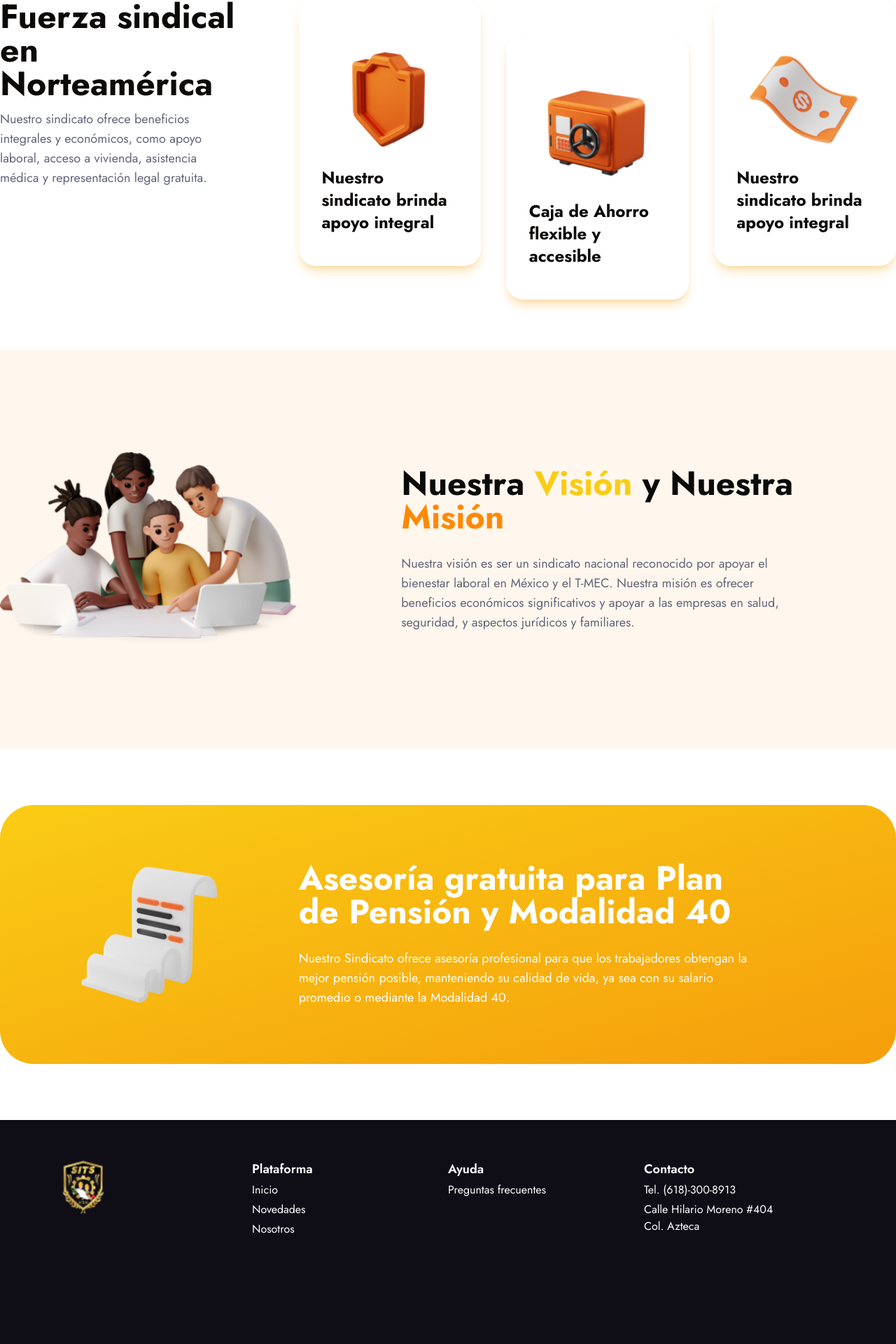
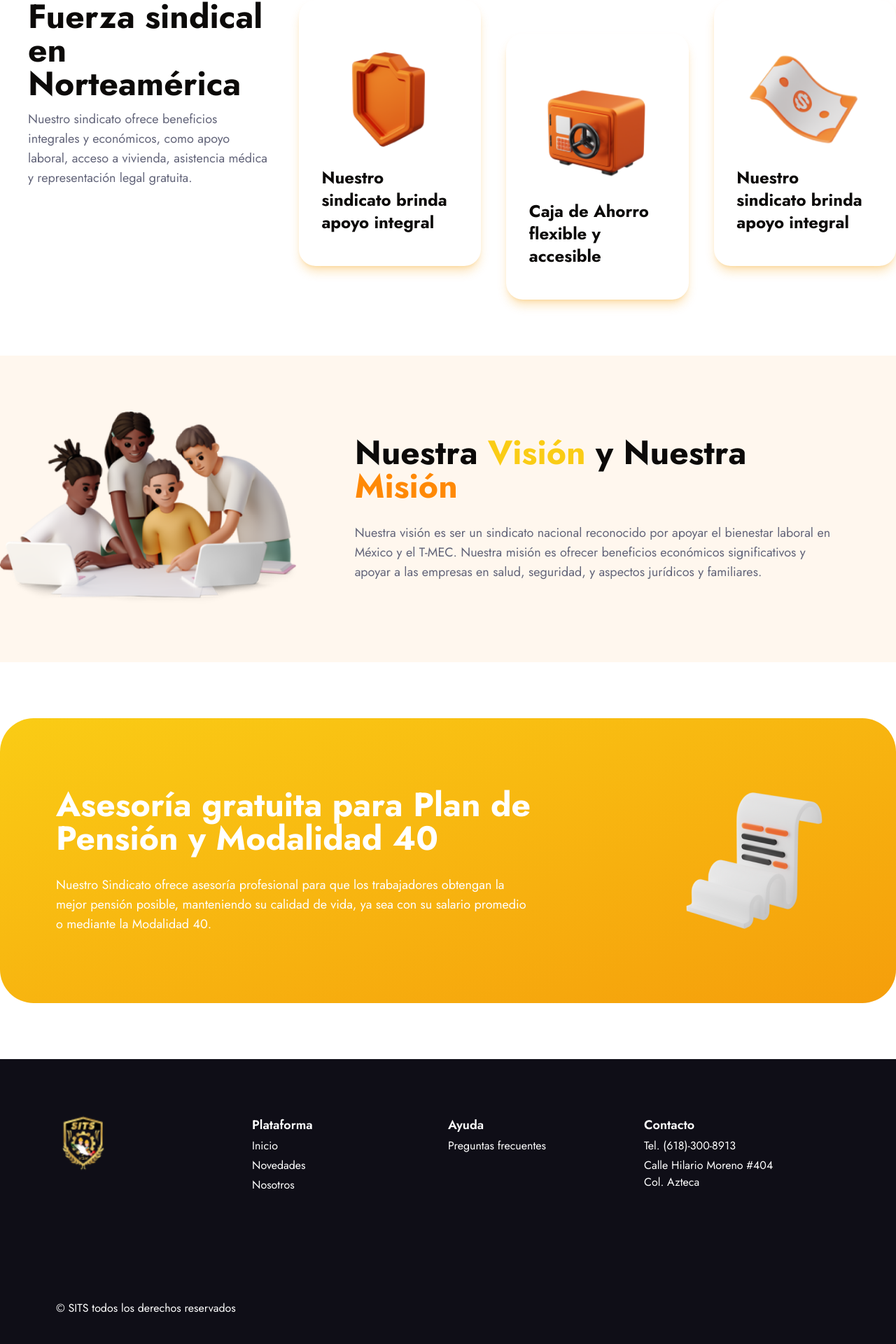
Before and after one commit to oneangel/sits-front, a React (Vite) app: page / in a window 1280 px wide. Shown: the part 858-2778 px from the top of the page at 70% size. Built offline with nearby package versions, Linux system fonts and the light colour scheme.

Commit message:
landing page responisve

```diff
--- a/src/pages/Landing.tsx
+++ b/src/pages/Landing.tsx
@@ -17,7 +17,7 @@ function Landing() {
       {/* Section 1 */}
       <div
         id="home"
-        className=" bg-gradient-to-br from-yellow-400 to-amber-500 max-w-screen-2xl w-full h-[650px] mx-auto mt-32 md:rounded-t-[50px] md:rounded-bl-[50px] md:rounded-br-[320px] flex-row flex"
+        className=" bg-gradient-to-br from-yellow-400 to-amber-500 max-w-screen-2xl w-full h-[650px] mx-auto md:mt-32 md:rounded-t-[50px] md:rounded-bl-[50px] md:rounded-br-[320px] flex-row flex"
       >
         <div className="mx-auto my-auto xl:w-1/3 pl-14">
           <h2 className="text-4xl font-bold text-white md:text-6xl">
@@ -35,59 +35,65 @@ function Landing() {
           </div>
         </div>
         <div className="flex w-2/3">
-          <img src={img1} alt="" className="mx-auto my-auto h-[550px] hidden xl:block" />
+          <img
+            src={img1}
+            alt=""
+            className="mx-auto my-auto h-[550px] hidden xl:block"
+          />
         </div>
       </div>
 
       {/* Section 2 */}
       <div
         id="news"
-        className="#news max-w-screen-xl mx-auto h-[500px] mt-20 flex flex-row"
+        className="#news max-w-screen-xl mx-auto mt-20 lg:flex lg:flex-row mb-20"
       >
         {/* Titulo */}
-        <div className="w-1/3">
-          <h3 className="w-[350px] text-5xl font-bold">
+        <div className="px-10 mb-10 lg:w-1/3">
+          <h3 className="text-5xl font-bold">
             Fuerza sindical en Norteamérica
           </h3>
-          <p className="w-[330px] text-lg mt-3 text-[#626479]">
+          <p className="text-lg mt-3 text-[#626479]">
             Nuestro sindicato ofrece beneficios integrales y económicos, como
             apoyo laboral, acceso a vivienda, asistencia médica y representación
             legal gratuita.
           </p>
         </div>
         {/* Cards */}
-        <div className="grid w-2/3 grid-cols-3 gap-9">
+        <div className="grid mx-20 md:mx-0 md:grid-cols-3 lg:w-2/3 gap-9">
           <Card
             imgSrc={shield}
             altText="Escudo"
             text="Nuestro sindicato brinda apoyo integral"
+            className=""
           />
           <Card
             imgSrc={deposit}
             altText="Depósito"
             text="Caja de Ahorro flexible y accesible"
-            className="mt-12"
+            className="lg:mt-12"
           />
           <Card
             imgSrc={money}
             altText="Dinero"
             text="Nuestro sindicato brinda apoyo integral"
+            className=""
           />
         </div>
       </div>
 
       {/* Section 3 */}
-      <div id="us" className="#us w-full h-[570px] bg-[#FFF7EE]">
-        <div className="grid h-full max-w-screen-xl grid-cols-3 mx-auto">
-          <div className="flex items-center justify-center w-full col-span-1">
+      <div id="us" className="#us w-full py-20 bg-[#FFF7EE]">
+        <div className="grid h-full max-w-screen-xl mx-auto lg:grid-cols-3">
+          <div className="flex items-center justify-center w-full col-span-1 mx-20 lg:mx-0">
             <img src={teamsits} alt="img" className="" />
           </div>
-          <div className="flex flex-col items-center justify-center col-span-2">
-            <h3 className="text-5xl font-bold w-[560px]">
+          <div className="flex flex-col items-center justify-center col-span-2 mx-20">
+            <h3 className="text-3xl font-bold md:text-5xl">
               Nuestra <span className="text-yellow-400">Visión</span> y Nuestra
               <span className="text-[#FF8906]"> Misión</span>
             </h3>
-            <p className="w-[560px] text-lg text-[#626479] mt-7">
+            <p className="text-base md:text-lg text-[#626479] mt-7">
               Nuestra visión es ser un sindicato nacional reconocido por apoyar
               el bienestar laboral en México y el T-MEC. Nuestra misión es
               ofrecer beneficios económicos significativos y apoyar a las
@@ -98,30 +104,34 @@ function Landing() {
       </div>
 
       {/* Section 4 */}
-      <div className="w-full max-w-screen-xl bg-gradient-to-br from-yellow-400 to-amber-500 h-[370px] mx-auto rounded-[48px] mt-20 grid grid-cols-3">
-        <div className="flex col-span-1 mx-auto my-auto">
-          <img src={l2} alt="" className="h-[247px]" />
-        </div>
-        <div className="col-span-2 my-auto text-white mr-52">
-          <h2 className="text-5xl font-bold">
+      <div className="max-w-screen-xl bg-gradient-to-br from-yellow-400 to-amber-500 py-20 mx-auto rounded-[48px] mt-20 grid grid-cols-1 md:grid-cols-3 gap-8">
+        <div className="col-span-1 mx-4 my-auto text-white md:col-span-2 md:mx-20">
+          <h2 className="text-3xl font-bold md:text-5xl">
             Asesoría gratuita para Plan de Pensión y Modalidad 40
           </h2>
-          <p className="text-lg mt-7">
+          <p className="mt-4 text-base md:text-lg md:mt-7">
             Nuestro Sindicato ofrece asesoría profesional para que los
             trabajadores obtengan la mejor pensión posible, manteniendo su
             calidad de vida, ya sea con su salario promedio o mediante la
             Modalidad 40.
           </p>
         </div>
+        <div className="flex items-center justify-center col-span-1">
+          <img
+            src={l2}
+            alt="Descripción de la imagen"
+            className="h-auto max-w-full"
+          />
+        </div>
       </div>
 
       {/* Footer */}
-      <div className="w-full bg-[#0F0E17] h-[400px] mt-20 grid grid-cols-4 px-20 py-14">
-        <div className="flex flex-col justify-between col-span-1">
+      <div className="w-full bg-[#0F0E17] py-20 mt-20 grid md:grid-cols-4 px-20">
+        <div className="flex justify-between col-span-1 md:flex-col md:h-72">
           <img src={sits} alt="" className="size-20" />
-          <p className="text-white">© SITS todos los derechos reservados</p>
+          <p className="mt-4 text-white md:mt-0">© SITS todos los derechos reservados</p>
         </div>
-        <div className="flex flex-col col-span-1 gap-1">
+        <div className="flex flex-col col-span-1 gap-1 mt-10 md:mt-0">
           <h3 className="text-lg font-semibold text-white">Plataforma</h3>
           <a href="" className="text-base text-white">
             Inicio
@@ -133,13 +143,13 @@ function Landing() {
             Nosotros
           </a>
         </div>
-        <div className="flex flex-col col-span-1 gap-1">
+        <div className="flex flex-col col-span-1 gap-1 mt-10 md:mt-0">
           <h3 className="text-lg font-semibold text-white">Ayuda</h3>
           <a href="" className="text-base text-white">
             Preguntas frecuentes
           </a>
         </div>
-        <div className="flex flex-col col-span-1 gap-1">
+        <div className="flex flex-col col-span-1 gap-1 mt-10 md:mt-0">
           <h3 className="text-lg font-semibold text-white">Contacto</h3>
           <a href="" className="text-base text-white">
             Tel. (618)-300-8913
```
